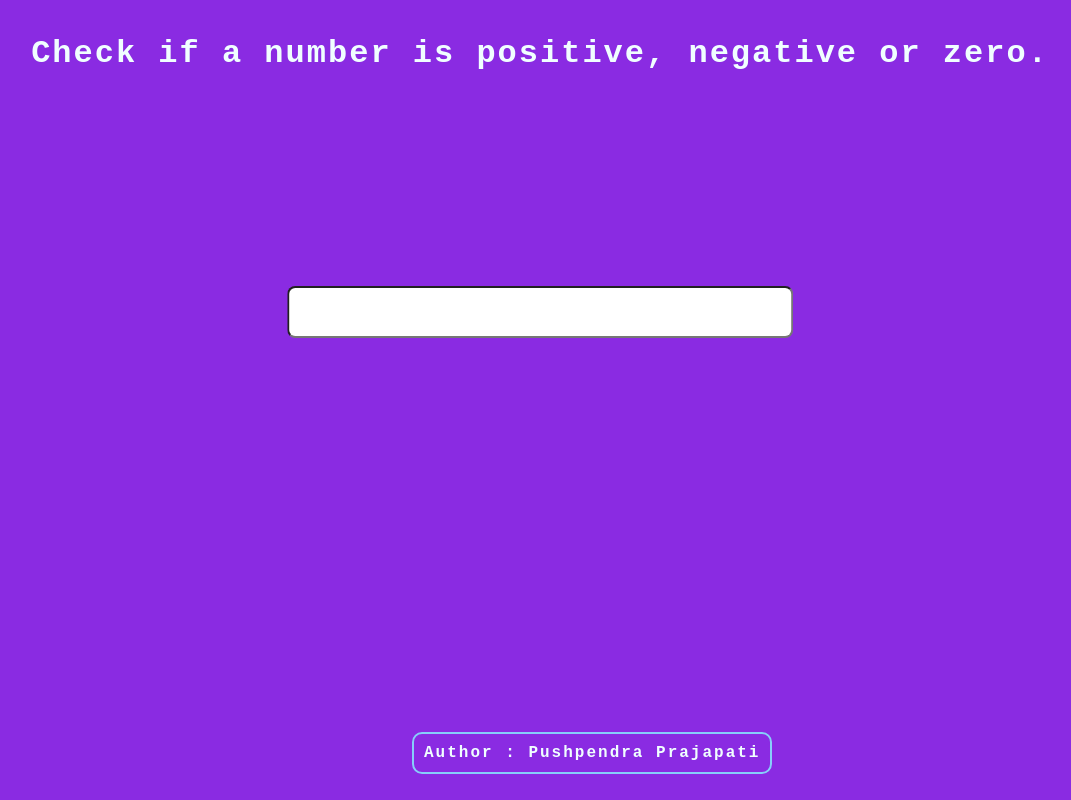
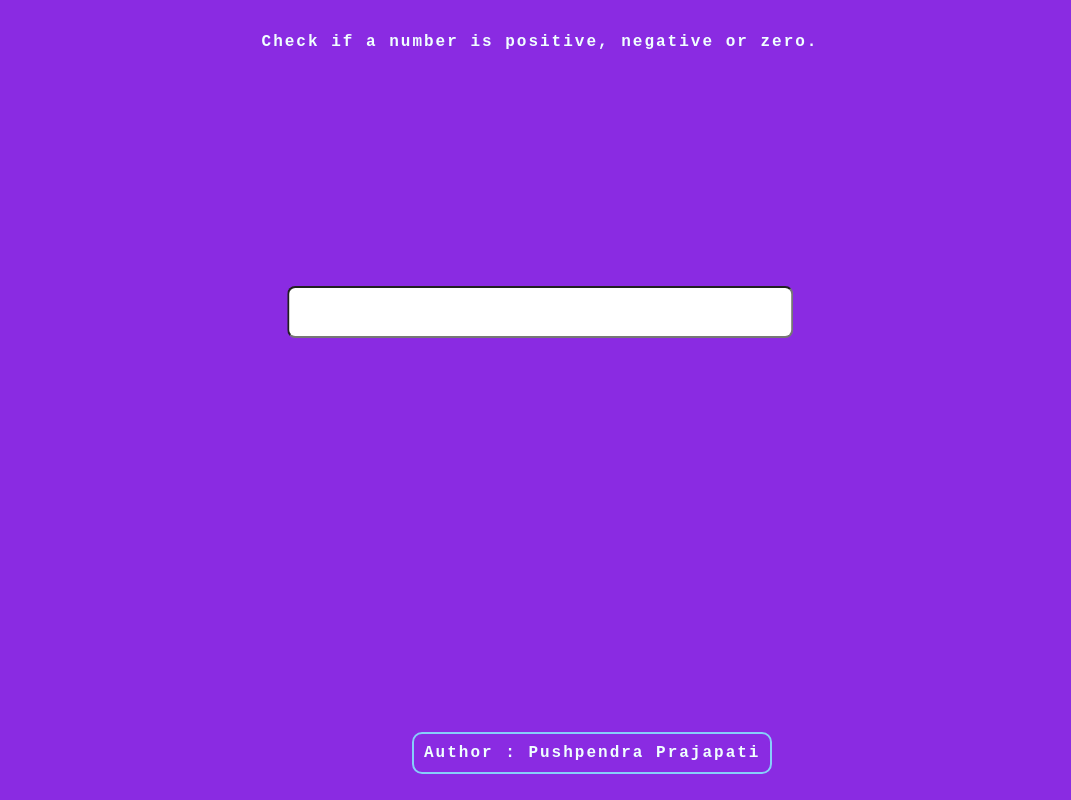
Before and after one commit to Pushpendra-prajapati/CHECK-NUMBER-IS, a plain HTML site: page index.html in a window 1280 px wide. Shown: the whole page, without its empty margins (100-1171 px from the left). Drawn offline with Linux system fonts and the light colour scheme.

Commit message:
another commit

```diff
--- a/index.html
+++ b/index.html
@@ -33,7 +33,7 @@
             color: white;
             font-family: 'Courier New', Courier, monospace;
         }
-        h1 {
+        h4 {
             font-family: 'Courier New', Courier, monospace;
             text-align: center;
             line-height: 1.5;
@@ -60,7 +60,7 @@
 </head>
 <body>
     <!-- JavaScript program to check if a number is positive, negativ or zero ? -->
-    <h1>Check if a number is positive, negative or zero.</h1>
+    <h4>Check if a number is positive, negative or zero.</h4>
     <input type="text" id="data" onkeyup="check()">
     <br><br><br>
     <h2 id="result"></h2>
```
